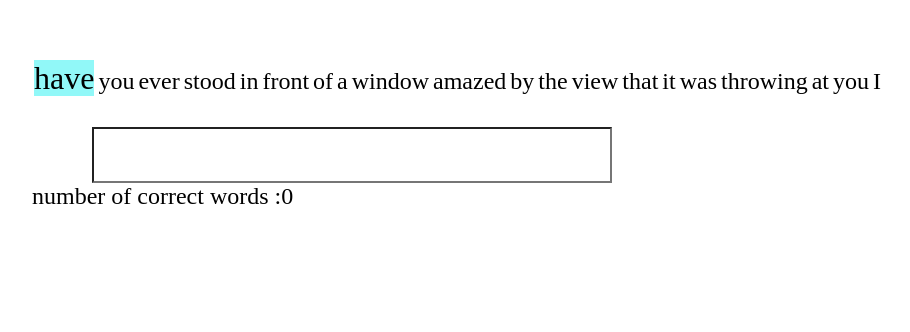
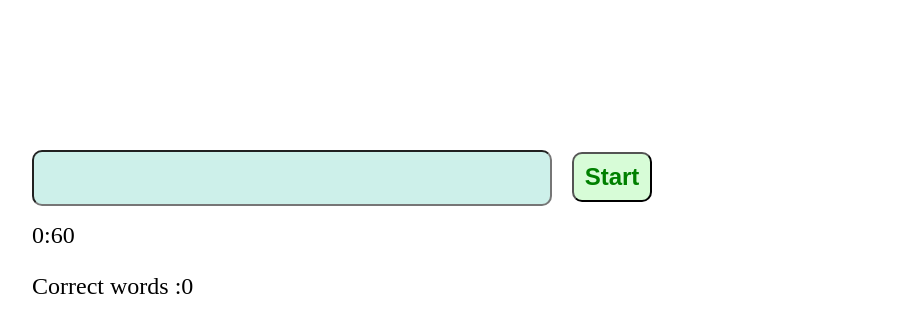
Before and after one commit to kavinkumar24071999/typebrighter, a React (Create React App) app: page / in a window 1280 px wide. Shown: the top 332 px of the page, without its empty margins (288-1198 px from the left). Built offline with nearby package versions, Linux system fonts and the light colour scheme; the HTML template or start-up script is replaced by a standard one.

Commit message:
Refactored and Added tests

```diff
--- a/src/pages/Home.css
+++ b/src/pages/Home.css
@@ -1,3 +1,12 @@
+.words-bar {
+    overflow-wrap: break-word;
+    white-space: pre-wrap;
+    align-content: space-around;
+    background-color: #F9F9F9;
+    padding: 20px;
+    max-width: 45vw;
+}
+
 .home {
     margin: 60px auto;
     align-content: center;
@@ -5,8 +14,22 @@
     max-width: 50vw;
 }
 
+button {
+    margin: 20px;
+    max-width: 80px;
+    align-content: center;
+    height: 50px;
+    width: 80px;
+    font-size: x-large;
+    font-weight: bold;
+    color: green;
+    background: #d7fcd7;
+    border-radius: 10px;
+}
+
 .highlight {
     background: #91f8f8;
+    box-shadow: 1px 1px 2px #cef8f8, 0 0 10px #808282, 0 0 5px #c1f8f8;
     font-size: xx-large;
 }
 
@@ -21,18 +44,23 @@
 .inCorrect-highlight {
     background: #f52f2f;
     font-size: xx-large;
+}
 
-}
-span{
+span {
+    white-space: pre-wrap;
+    display: inline-block;
     margin: 2px 2px;
 }
 
+.hidden {
+    visibility: hidden;
+}
+
 input {
-    margin: 30px auto auto;
-    display: flex;
     height: 50px;
     width: 40vw;
     font-size: x-large;
     font-family: inherit;
-    background-color: #ffffff;
+    background-color: #CDF0EA;
+    border-radius: 10px;
 }
--- a/src/pages/Home.js
+++ b/src/pages/Home.js
@@ -18,16 +18,48 @@ class Home extends Component {
       selectedWordStyle: "highlight",
       wordCount: 0,
       correctWordCount: 0,
-      words: words,
+      words: this.shuffle(words),
+      timeInSeconds: 60,
+      isTimerStarted: false,
+      isWordVisible: false
     }
+    this.decrementSeconds = this.decrementSeconds.bind(this);
+    this.startTest = this.startTest.bind(this);
   }
 
   render() {
     return <div className={'home'}>
       {this.getRandomWords()}
       {this.getInputTextBox()}
-      number of correct words :{this.state.correctWordCount}
+      <button className={'start-button'} onClick={() => this.startTest()}>Start</button>
+      0:{this.state.timeInSeconds}
+      <p className={this.state.isWordVisible ? "hidden" : 'correct-words'}>Correct words
+        :{this.state.correctWordCount}</p>
     </div>;
+  }
+
+  startTest() {
+    this.setState({isWordVisible: true})
+    this.interval = setInterval(this.decrementSeconds, 1000);
+    if (this.state.timeInSeconds === 0) {
+      this.initialiseTimer();
+      this.initialiseNextWordSet();
+      this.setState({correctWordCount: 0})
+      this.setState({currentWord: ""})
+    }
+  }
+
+  initialiseTimer() {
+    //todo testing is pending
+    this.setState({timeInSeconds: 60})
+    clearInterval(this.interval)
+  }
+
+  decrementSeconds() {
+    // todo testing
+    if (this.state.timeInSeconds > 0) {
+      this.setState({timeInSeconds: this.state.timeInSeconds - 1})
+    }
   }
 
   shuffle(words) {
@@ -35,12 +67,15 @@ class Home extends Component {
   }
 
   getRandomWords() {
-    this.state.wordCount > MAX_WORD_COUNT && this.initialise()
-    return (<div className={'words-bar'}>{this.state.words.slice(0, 20).map((word, index) => {
-      return <span key={index} id={index}
-                   className={this.getWordStatus(index)}>{word}
+    if (this.state.wordCount > MAX_WORD_COUNT) this.initialiseNextWordSet()
+    return (
+      <div
+        className={this.state.isWordVisible ? 'words-bar' : "hidden"}>
+        {this.state.words.slice(0, 20).map((word, index) => {
+          return <span key={index} id={index}
+                       className={this.getWordStatus(index)}>{word}
       </span>
-    })}</div>)
+        })}</div>)
   }
 
   getWordStatus(index) {
@@ -48,8 +83,8 @@ class Home extends Component {
       : this.actualWordStyle[index] ? this.actualWordStyle[index] : "default";
   }
 
-  initialise() {
-    console.log(this.state.correctWordCount)
+  initialiseNextWordSet() {
+    // todo testing is pending
     this.setState({wordCount: 0})
     this.setState({words: this.shuffle(this.state.words)})
     this.actualWordStyle = {};
@@ -59,6 +94,7 @@ class Home extends Component {
     return (<input type={'text'} className={"TextBox"}
                    onChange={(event) => {
                      this.handleWordChange(event.target.value)
+                     this.handleWordVisibility()
                    }}
                    value={this.state.currentWord}
                    tabIndex={18}
@@ -66,8 +102,7 @@ class Home extends Component {
   }
 
   handleWordChange(word) {
-
-    console.log(this.state.wordCount)
+    //todo testing is pending
     if (this.completeCorrect(word)) {
       this.setState({correctWordCount: this.state.correctWordCount + 1})
       this.actualWordStyle[this.state.wordCount] = "correct"
@@ -88,6 +123,16 @@ class Home extends Component {
     this.setState({currentWord: word})
   }
 
+  handleWordVisibility() {
+    // todo testing
+    if (this.state.timeInSeconds === 0) {
+      this.setState({isWordVisible: false})
+    }
+    if (!this.state.isTimerStarted) {
+      this.setState({isTimerStarted: true})
+    }
+  }
+
   isSelected = (index) => {
     return index === this.state.wordCount;
   }
```
Also changed, not shown: 2 other files (tests, documents, lock files or other folders).
